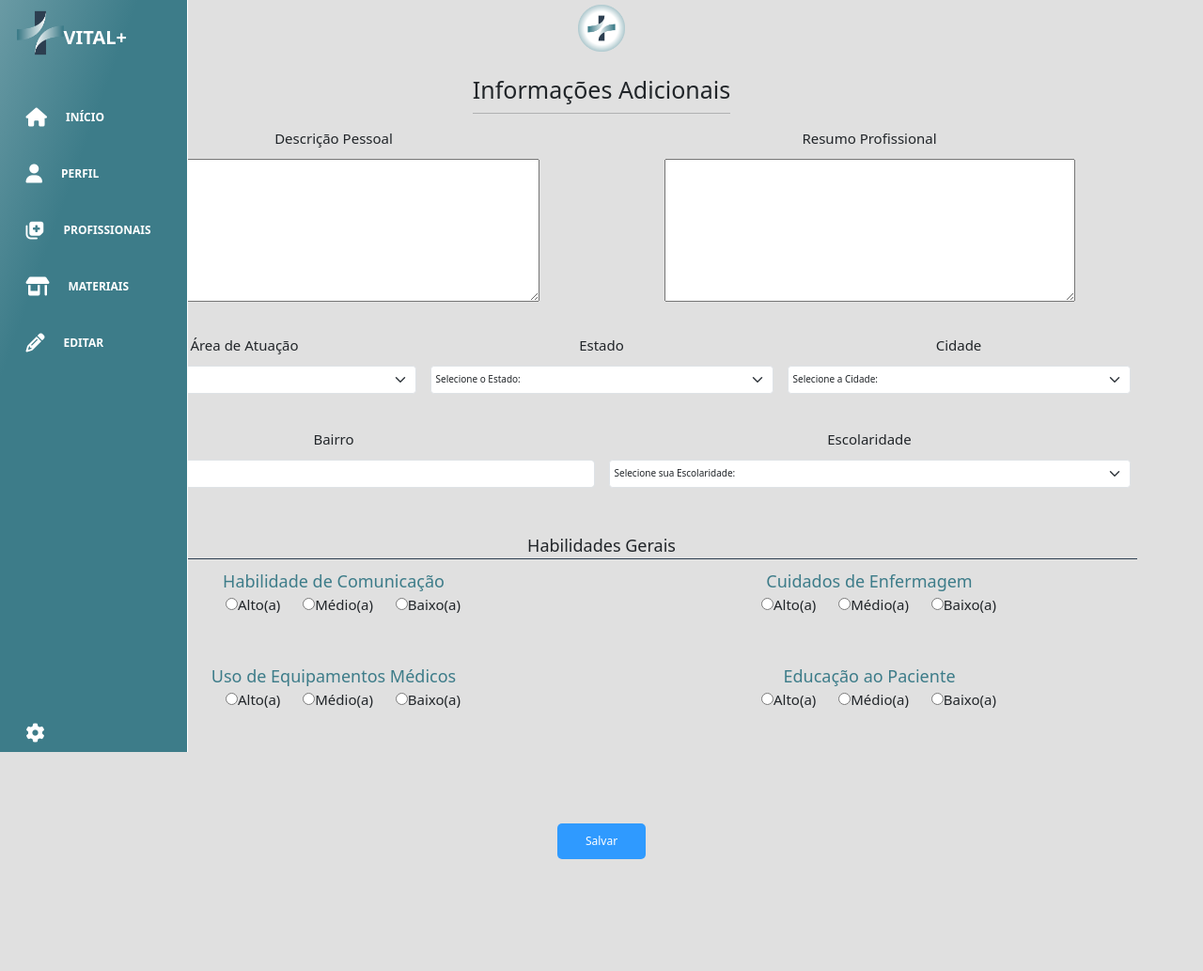
After one commit to JaoPedr0o/homeCare-P.I, a PHP site: page /editarPerfilProfissional.php in a window 1280 px wide. The commit adds this page. Shown: the whole page at 94% size. Run offline with PHP 8.4, Linux system fonts and the light colour scheme; some libraries are stand-ins or nearby versions.

Commit message:
Alterações Gerais
Retirei a parte de "estado" do form de cadastro. Coloquei ela no formulário novo que criei, pra ter toda a localização.
Criei um novo arquivo JS para pegar os estados e cidades.
Criei uma pagina nova para comportar o novo form, "editar perfil", juntamente com o arquivo css para estiliza-la.

```diff
--- a/app.js
+++ b/app.js
@@ -12,32 +12,6 @@ btnSignin.addEventListener('click', function() {
 btnSignup.addEventListener('click', function() {
     body.className = "sign-up-js";
 });
-// Função para buscar os estados da API do IBGE
-async function buscarEstados() {
-    const url = "https://servicodados.ibge.gov.br/api/v1/localidades/estados";
-    try {
-        const response = await fetch(url);
-        const estados = await response.json();
-
-        const selectElement = document.getElementById("estados-select");
-
-        // Ordenar estados por nome
-        estados.sort((a, b) => a.nome.localeCompare(b.nome));
-
-        // Adiciona cada estado como uma opção no select
-        estados.forEach(estado => {
-            const option = document.createElement("option");
-            option.value = estado.sigla;
-            option.name = estado.sigla;
-            option.textContent = estado.sigla;
-            selectElement.appendChild(option);
-        });
-    } catch (error) {
-        console.error("Erro ao buscar estados:", error);
-    }
-}
-// Chama a função para buscar os estados quando a página carrega
-window.onload = buscarEstados;
 
 //função para alterar o cadastro de paciente para profissional
 let selectCat = document.getElementById("tipo")
--- /dev/null
+++ b/edicaoPerfil.css
@@ -0,0 +1,85 @@
+body {
+    font-family: 'Open Sans', sans-serif;
+    background-color: var(--background-color) !important;
+    color: #333;
+    margin: 0;
+    padding: 0;
+}
+.logo-perfil {display: flex;
+    align-items: center;
+    justify-content: center;
+    margin-top: 1rem;
+    margin-bottom: 2rem;
+    width: 100%;
+    height: 5rem;
+}
+.logo-img{
+    display: flex;
+    align-items: center;
+    justify-content: center;
+    width: 5rem;
+    height: 5rem;
+    margin-top: 1rem;
+    margin-bottom: 2rem;
+}
+.row-form{
+    height:22rem !important;
+}
+.row-form2{
+    height: 10rem;
+}
+.div-radio{
+    margin-bottom: 50px;
+}
+.col{
+    align-items: center !important;
+}
+.form-control{
+    width: 70% !important;
+    height: 3rem;
+}
+p{
+    font-size: 1.5rem;
+
+}
+.title{
+    padding-top: 1%;
+    border-bottom: solid 1px var(--secondary-blue);
+    font-size: 1.8rem;
+}
+.form-select{
+    width: 100% !important;
+    display: flex !important;
+    align-self: center !important;
+    height: 3rem;
+    border-radius: 10px;
+
+}
+option{
+    font-size: 1.2rem;
+}
+textarea{
+    font-size: 1.5rem;
+}
+.label{
+    font-size: 1.8rem;
+    color: var(--primary-blue);
+}
+.field{
+    font-size: 1.5rem;
+    margin-bottom: 50%;
+}
+.form-radio{
+    margin: 0 0 0 20px;
+}
+.btn_edit{
+    background-color: rgb(47, 154, 255);
+    color: var(--white);
+    box-shadow: var(--shadow-color);
+    padding: 10px 30px;
+    font-size: 1.2rem;
+    border: none;
+    border-radius: 5px;
+    cursor: pointer;
+    margin: 20px;
+}
--- /dev/null
+++ b/editarPerfilProfissional.php
@@ -0,0 +1,147 @@
+<!DOCTYPE html>
+<html lang="en">
+
+<head>
+    <meta charset="UTF-8">
+    <meta name="viewport" content="width=device-width, initial-scale=1.0">
+    <title>Tela Inicial</title>
+    <link href="https://cdn.jsdelivr.net/npm/bootstrap@5.3.3/dist/css/bootstrap.min.css" rel="stylesheet" integrity="sha384-QWTKZyjpPEjISv5WaRU9OFeRpok6YctnYmDr5pNlyT2bRjXh0JMhjY6hW+ALEwIH" crossorigin="anonymous">
+    <script src="https://kit.fontawesome.com/2a79d52758.js" crossorigin="anonymous"></script>
+    <link rel="stylesheet" href="style.global.css">
+    <link rel="stylesheet" href="edicaoPerfil.css">
+</head>
+
+<body>
+    <div class="container-fluid">
+        <div class="row">
+            <?php
+            require 'sidebar.php';
+            ?>
+        </div>
+        <div class="logo-perfil">
+            <img class="logo-img" src="./loginIMG/logo.png" alt="">
+        </div>
+        <div class="d-flex justify-content-center">
+            <h1>
+                Informações Adicionais
+                <hr>
+            </h1>
+        </div>
+        <form class="" action="info.php" method="$_POST">
+            <div class="grid container text-center">
+                <div class="row row-form">
+                    <div class="col">
+                        <label for="textarea">
+                            <p>Descrição Pessoal</p>
+                            <textarea cols="70" rows="10" name="descricao" id="textarea"></textarea>
+                        </label>
+                    </div>
+                    <div class="col">
+                        <label for="textarea">
+                            <p>Resumo Profissional</p>
+                            <textarea cols="70" rows="10" name="resumo" id="textarea"></textarea>
+                        </label>
+                    </div>
+                </div>
+                <div class="row row-form2">
+                    <div class="col">
+                        <label for="profissao">
+                            <p>Área de Atuação</p>
+                        </label>
+                        <select class="form-select label-input p-2 w-0" id="pror-select" aria-label="Default select  example" name="profissao">
+                            <option value="nda">Selecione sua Área:</option>
+                            <option value="enfermeiro">Enfermeiro(a)</option>
+                            <option value="cuidador">Cuidador(a)</option>
+                        </select>
+
+                    </div>
+                    <div class="col">
+                        <label for="estado">
+                            <p>Estado</p>
+                        </label>
+                        <select class="form-select label-input p-2 w-0" id="estados-select" aria-label="Default select  example" name="estado" onchange="buscarCidades(this.value)">
+                            <option value="nda">Selecione o Estado:</option>
+                        </select>
+                    </div>
+                    <div class="col">
+                        <label for="cidade">
+                            <p>Cidade</p>
+                        </label>
+                        <select class="form-select label-input p-2 w-0" id="cidades-select" aria-label="Default select  example" name="cidade">
+                            <option value="nda">Selecione a Cidade:</option>
+                        </select>
+
+                    </div>
+                </div>
+                <div class="row row-form2">
+                    <div class="col">
+                        <label for="bairro">
+                            <p>Bairro</p>
+                        </label>
+                        <div class="input-group mb-3">
+                            <input type="text" class="form-control" aria-label="Sizing example input" aria-describedby="inputGroup-sizing-default" name="bairro">
+                        </div>
+
+                    </div>
+                    <div class="col">
+                        <label for="escolaridade">
+                            <p>Escolaridade</p>
+                        </label>
+                        <select class="form-select label-input p-2 w-0" id="escolaridade-select" aria-label="Default select  example" name="escolaridade" required>
+                            <option value="nda">Selecione sua Escolaridade:</option>
+                            <option value="Ensino Fundamental">Ensino Fundamental</option>
+                            <option value="Ensino Medio">Ensino Medio</option>
+                            <option value="Ensino Superior">Ensino Superior</option>
+                            <option value="Ensino Fundamental Incompleto">Ensino Fundamental Incompleto</option>
+                            <option value="Ensino Medio Incompleto">Ensino Medio Incompleto</option>
+                            <option value="Ensino Superior Incompleto">Ensino Superior Incompleto</option>
+                        </select>
+                    </div>
+                </div>
+                <div class="row row-form2 div-radio">
+                <p class="title">Habilidades Gerais</p>
+                    <div class="col">
+                        <label class="label" for="comunicacao">Habilidade de Comunicação</label>
+                        <fieldset class="field">
+                            <input class="form-radio" type="radio" name="comunicacao_exp" id="valor_alto" value="alto" required />Alto(a)
+                            <input class="form-radio" type="radio" name="comunicacao_exp" id="valor_medio" value="medio" required />Médio(a)
+                            <input class="form-radio" type="radio" name="comunicacao_exp" id="valor_baixo" value="baixo" required />Baixo(a)
+                        </fieldset>
+                    </div>
+                    <div class="col">
+                        <label class="label" for="comunicacao">Cuidados de Enfermagem</label>
+                        <fieldset class="field">
+                            <input class="form-radio" type="radio" name="enfermagem_exp" id="valor_alto" value="alto" required />Alto(a)
+                            <input class="form-radio" type="radio" name="enfermagem_exp" id="valor_medio" value="medio" required />Médio(a)
+                            <input class="form-radio" type="radio" name="enfermagem_exp" id="valor_baixo" value="baixo" required />Baixo(a)
+                        </fieldset>
+                    </div>
+                </div>
+                <div class="row row-form2 div-radio">
+                    <div class="col">
+                        <label class="label" for="aquipamentos">Uso de Equipamentos Médicos</label>
+                        <fieldset class="field">
+                            <input class="form-radio" type="radio" name="equipamentos_exp" id="valor_alto" value="alto" required />Alto(a)
+                            <input class="form-radio" type="radio" name="equipamentos_exp" id="valor_medio" value="medio" required />Médio(a)
+                            <input class="form-radio" type="radio" name="equipamentos_exp" id="valor_baixo" value="baixo" required />Baixo(a)
+                        </fieldset>
+                    </div>
+                    <div class="col">
+                        <label class="label" for="educacao">Educação ao Paciente</label>
+                        <fieldset class="field">
+                            <input class="form-radio" type="radio" name="educacao_exp" id="valor_alto" value="alto" required />Alto(a)
+                            <input class="form-radio" type="radio" name="educacao_exp" id="valor_medio" value="medio" required />Médio(a)
+                            <input class="form-radio" type="radio" name="educacao_exp" id="valor_baixo" value="baixo" required />Baixo(a)
+                        </fieldset>
+                    </div>
+                </div>
+            </div>
+            <div class="d-flex justify-content-center">
+                <button type="submit" class="d-flex btn_edit">Salvar</button>
+            </div>
+        </form>
+        <script src="perfil.js"></script>
+        <script src="https://cdn.jsdelivr.net/npm/bootstrap@5.3.3/dist/js/bootstrap.bundle.min.js" integrity="sha384-YvpcrYf0tY3lHB60NNkmXc5s9fDVZLESaAA55NDzOxhy9GkcIdslK1eN7N6jIeHz" crossorigin="anonymous"></script>
+</body>
+
+</html>
--- a/listarFuncionarios.php
+++ b/listarFuncionarios.php
@@ -7,7 +7,7 @@ require 'config.php';
 $pdo = new PDO('mysql:host=localhost;dbname=seubanco', 'usuario', 'senha');
 
 // Consultar todos os funcionários
-$stmt = $pdo->query("SELECT * FROM funcionarios");
+$stmt = $pdo->query("SELECT * FROM profissionais");
 $funcionarios = $stmt->fetchAll(PDO::FETCH_ASSOC);
 
 // Exibir os dados em uma tabela HTML
--- a/login.php
+++ b/login.php
@@ -78,10 +78,6 @@
                 <input type="password" placeholder="Senha" name="senha" id="senha" required />
               </label>
 
-              <select class="form-select label-input p-2 w-0" id="estados-select" aria-label="Default select  example" name="estado">
-                <option value="nda">UF</option>
-              </select>
-
               <fieldset class="d-flex align-items-center m-3">
                 <input class="form-radio" type="radio" name="sexo" id="sexo_masculino" value="Masculino" required/>Masculino
                 <input class="form-radio" type="radio" name="sexo" id="sexo_feminino" value="Feminino" required/>Feminino
--- a/perfil.php
+++ b/perfil.php
@@ -107,9 +107,11 @@
                     <p>Estágio de dois anos no Hospital Nossa Senhora de Fátima, onde desenvolvi habilidades em administração de medicamentos, monitoramento de sinais específicos e assistência em procedimentos médicos. Experiência em diferentes áreas como emergência e UTI, além de competências em comunicação com pacientes.</p>
                 </div>
             </section>
+            <div class="d-flex justify-content-center">
+                <a href="editPerfil.php"><button class="d-flex btn_edit">Editar Meus Dados</button></a>
+            </div>
         </div>
     </main>
-
     <script src="app.js"></script>
     <script src="https://cdn.jsdelivr.net/npm/bootstrap@5.3.3/dist/js/bootstrap.bundle.min.js"
             integrity="sha384-YvpcrYf0tY3lHB60NNkmXc5s9fDVZLESaAA55NDzOxhy9GkcIdslK1eN7N6jIeHz"
--- a/sidebar.php
+++ b/sidebar.php
@@ -44,6 +44,12 @@
                     </a>
                 </li>
                 <li class="nav-item">
+                    <a class="nav-link" href="editarPerfilProfissional.php">
+                        <i class="fa-solid fa-pencil"></i>
+                        <span class="sidebar-text">EDITAR</span>
+                    </a>
+                </li>
+                <li class="nav-item">
                     <a class="nav-link" href="login.php">
                         <i class="fa-solid fa-gear settings"></i>
                     </a>
--- a/telaInicial.php
+++ b/telaInicial.php
@@ -1,5 +1,5 @@
 <?php
-    require 'protect.php'
+    require 'protect.php';
 ?>
 <!DOCTYPE html>
 <html lang="pt-br">
```
Also changed, not shown: cadastrar.php (+5 -9 lines), perfil.css (+13 -0 lines), perfil.js (added, +53 -0 lines), validarLogin.php (+4 -4 lines).
